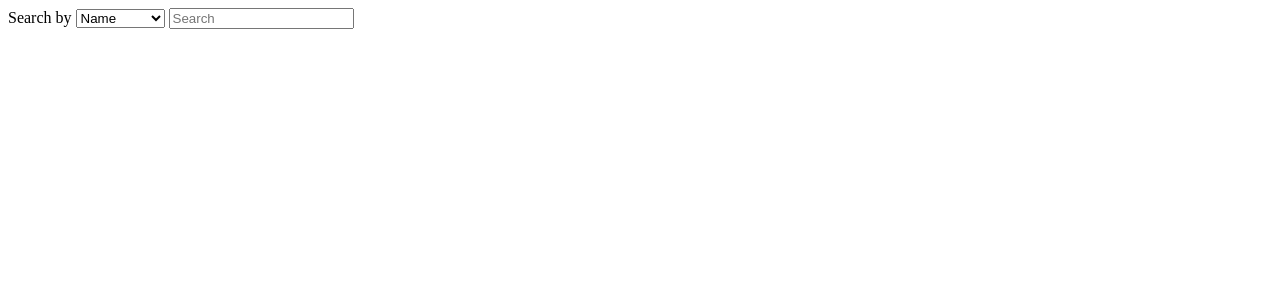
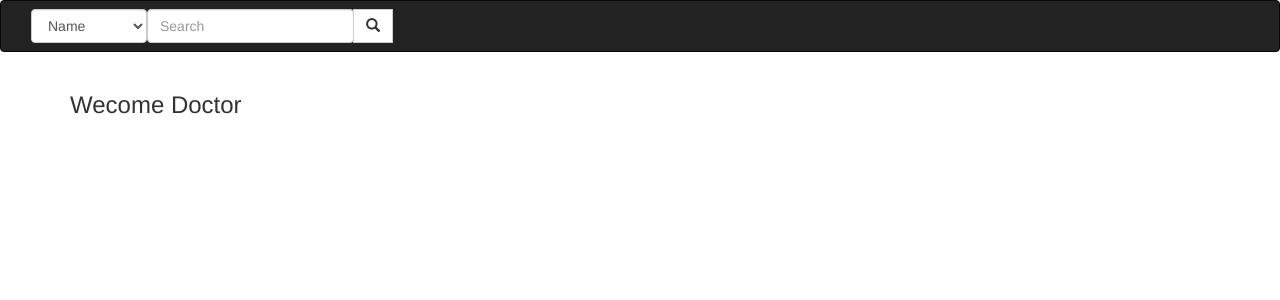
Before and after one commit to hungphi98/hospital_db, a Flask app: page /profile in a window 1280 px wide. Shown: the top 300 px of the page. Run offline with Flask 2, Linux system fonts and the light colour scheme; some libraries are stand-ins or nearby versions.

Commit message:
placeholder functions

```diff
--- a/server.py
+++ b/server.py
@@ -39,3 +39,23 @@
 @app.route("/search", methods = ["POST"])
 def search():
     return
+
+@app.route("/createProcedure", methods = ["POST"])
+def createProcedure():
+    return
+
+@app.route("/createPatient", methods = ["POST, GET"])
+def createPatient():
+    return
+
+@app.route("/createStaff", methods = ["POST", "GET"])
+def createStaff():
+    return
+
+@app.route("/staff/<s_id>", methods = ["GET"])
+def staff(s_id):
+    return
+
+@app.route("/patient/<p_id>", methods = ["GET"])
+def patient(p_id):
+    return
--- a/templates/procedure.html
+++ b/templates/procedure.html
@@ -13,5 +13,6 @@
             <input class="form-control" name="info" placeholder="Search">
         </form>
     </div>
+
     </body>
 </html>
--- a/templates/profile.html
+++ b/templates/profile.html
@@ -1,19 +1,40 @@
-<html>
+<!DOCTYPE html>
+<html lang="en">
 <head>
-        <title>Welcome</title>
+  <title>Bootstrap Example</title>
+  <meta charset="utf-8">
+  <meta name="viewport" content="width=device-width, initial-scale=1">
+  <link rel="stylesheet" href="https://maxcdn.bootstrapcdn.com/bootstrap/3.4.0/css/bootstrap.min.css">
+  <script src="https://ajax.googleapis.com/ajax/libs/jquery/3.3.1/jquery.min.js"></script>
+  <script src="https://maxcdn.bootstrapcdn.com/bootstrap/3.4.0/js/bootstrap.min.js"></script>
 </head>
 <body>
-    <div>
-        <form action = "/search" method = "POST">
-            <label for="search_type">Search by</label>
+
+<nav class="navbar navbar-inverse">
+  <div class="container-fluid">
+    <form class="navbar-form navbar-left" action="/search">
+        <div class="input-group-btn">
+            <label for="search_type" style="color: white">Search by</label>
             <select class = "form-control" id="search_type" name = "query_type">
                 <option value="Patient Name">Name</option>
                 <option value="Patient ID">Patient ID</option>
                 <option value="Staff Name">Staff Name</option>
                 <option value="Staff ID">Staff ID</option>
             </select>
-            <input class="form-control" name="info" placeholder="Search">
+
+            <input type="text" class="form-control" placeholder="Search" name="search">
+            <button class="btn btn-default" type="submit">
+            <i class="glyphicon glyphicon-search"></i>
+            </button>
+        </div>
     </form>
   </div>
+</nav>
+
+<div class="container">
+  <h3>Wecome Doctor</h3>
+  <p></p>
+</div>
+
 </body>
 </html>
```
Lines whose indentation alone changed are shown as unchanged.
